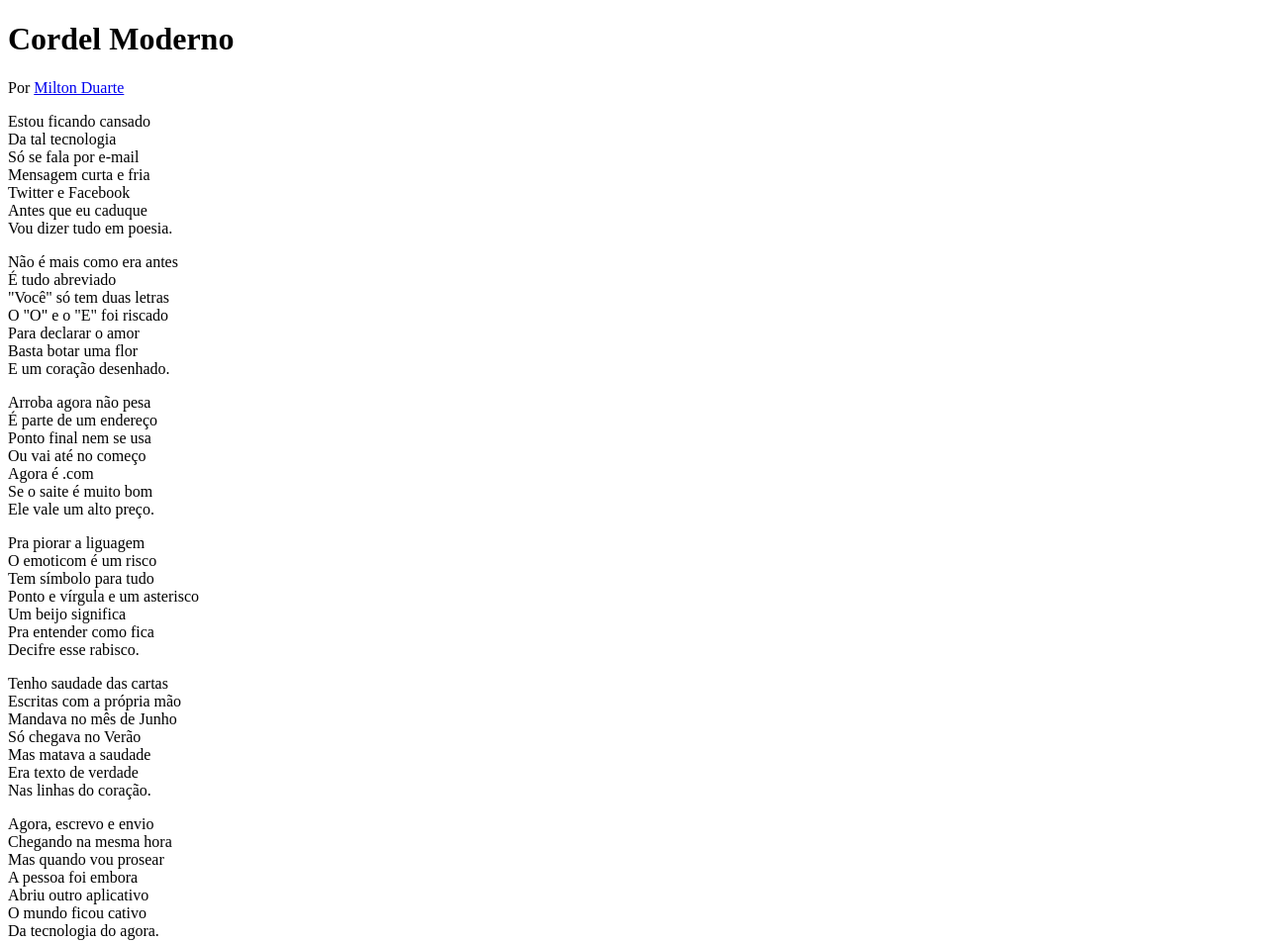
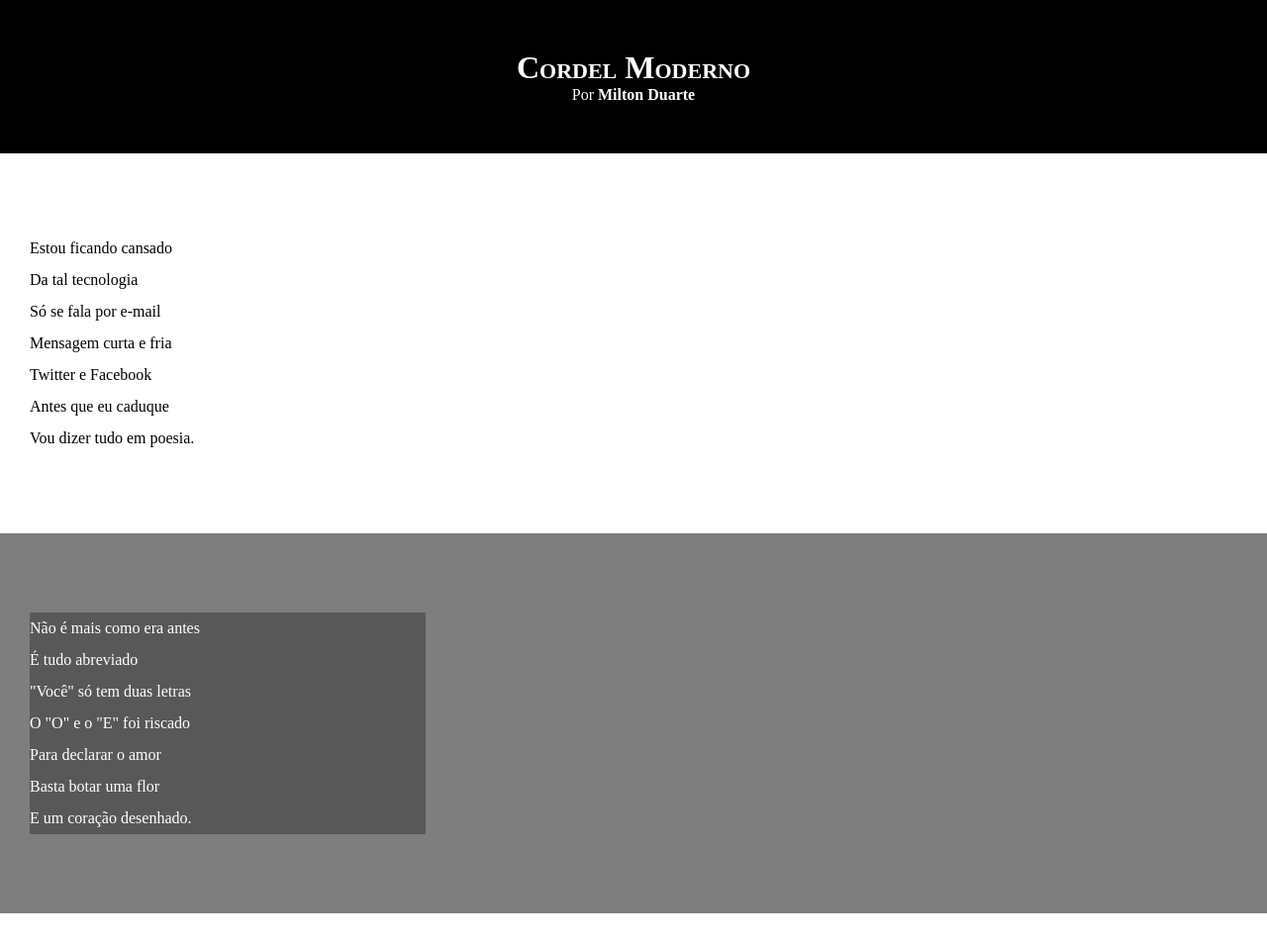
Before and after one commit to lucasviganodasilva/desafio-html-css, a plain HTML site: page desafios/desafio012/index.html in a window 1280 px wide. Shown: the top 953 px of the page at 99% size. Drawn offline with Linux system fonts and the light colour scheme.

Commit message:
atualização na css

```diff
--- a/desafios/desafio012/estilo/style.css
+++ b/desafios/desafio012/estilo/style.css
@@ -1 +1,66 @@
 @charset "UTF-8";
+
+* {
+    margin: 0px;
+    padding: 0px;
+}
+
+html, body{
+    min-height: 100vh;
+    background-color: darkgrey;
+}
+
+header{
+    background-color: black;
+    color: white;
+    text-align: center;
+}
+
+header > h1{
+    padding-top: 50px;
+    font-variant: small-caps;
+
+}
+
+header > p{
+    padding-bottom: 50px;
+}
+
+a{
+    color: white;
+    text-decoration: none;
+    font-weight: bolder;
+}
+
+a:hover{
+    text-decoration: underline;
+}
+
+section{
+    padding-top: 10vh;
+    padding-bottom: 10vh;
+    line-height: 2em;
+    padding-left: 30px;
+}
+
+section.normal{
+    background-color: white;
+    color: black;
+}
+
+section.imagem{
+    background-color: rgba(78, 77, 77, 0.466);
+    color: white;
+}
+
+section.imagem > p{
+    background-color: rgba(0, 0, 0, 0.301);
+    width: 400px;
+}
+
+footer{
+    background-color: black;
+    color: white;
+    text-align: center;
+    padding: 10px;
+}
--- a/desafios/desafio012/index.html
+++ b/desafios/desafio012/index.html
@@ -8,13 +8,13 @@
     <link rel="stylesheet" href="estilo/style.css">
 </head>
 <body>
-    <header>
+    <header class="normal">
         <h1>Cordel Moderno</h1>
         <p>Por <a href="https://www.recantodasletras.com.br/poesias/3186743" target="_blank">Milton Duarte</a></p>
     </header>
 
 <main>
-    <section>
+    <section class="normal">
         <p>
             Estou ficando cansado <br>
             Da tal tecnologia <br>
@@ -26,7 +26,7 @@
         </p>
     </section>
 
-    <section>
+    <section class="imagem">
         <p>
             Não é mais como era antes <br>
             É tudo abreviado <br>
@@ -38,7 +38,7 @@
         </p>
     </section>
 
-    <section>
+    <section class="normal">
         <p>
             Arroba agora não pesa <br>
             É parte de um endereço <br>
@@ -60,7 +60,7 @@
         </p>
     </section>
 
-    <section>
+    <section class="imagem">
         <p>
             Tenho saudade das cartas <br>
             Escritas com a própria mão <br>
@@ -72,7 +72,7 @@
         </p>
     </section>
 
-    <section>
+    <section class="normal">
         <p>
             Agora, escrevo e envio <br>
             Chegando na mesma hora <br>
```
